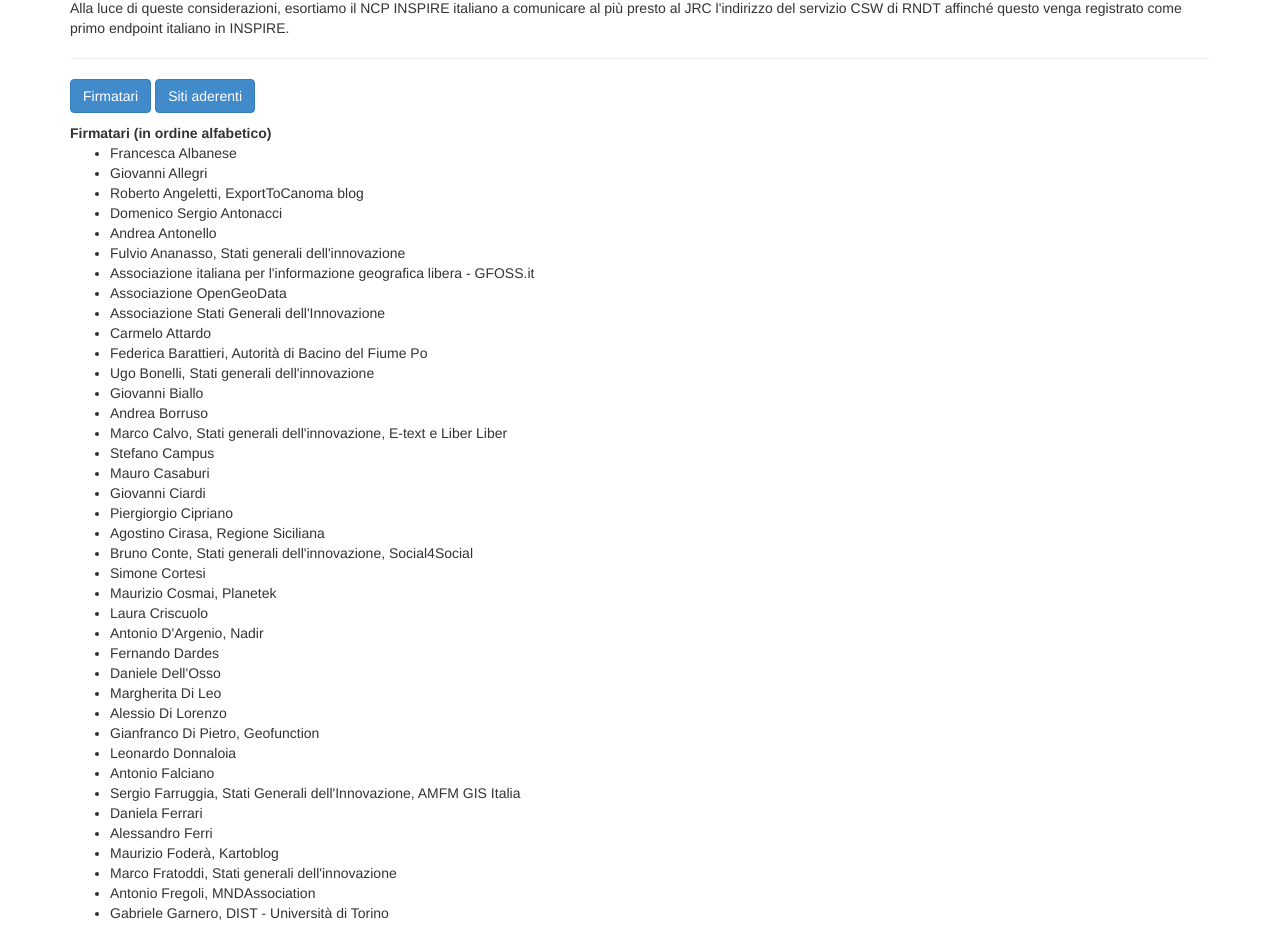
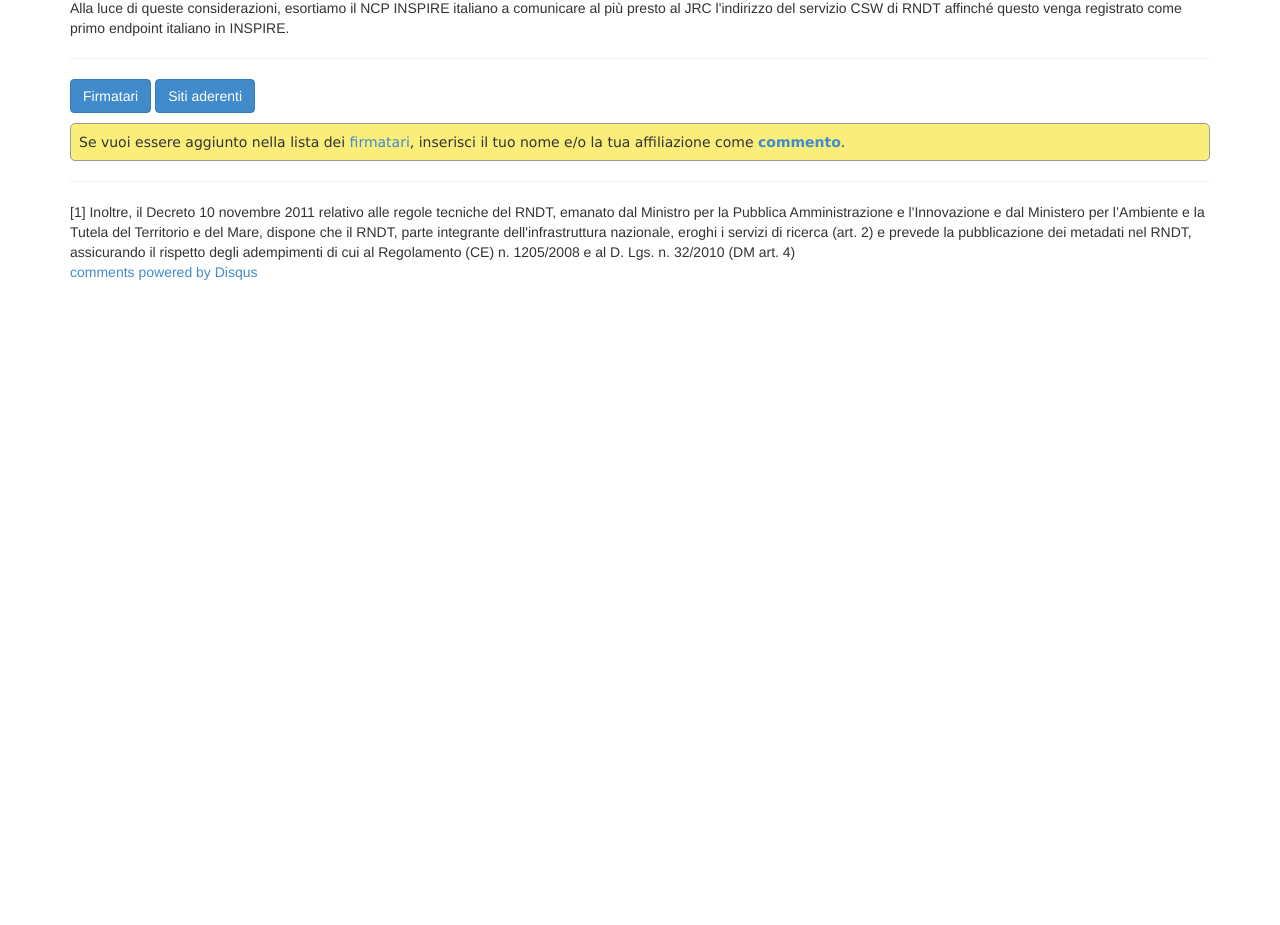
Before and after one commit to aborruso/it4insp, a plain HTML site: page index.html in a window 1280 px wide. Shown: the part 1375-2300 px from the top of the page. After the commit the page ends 1677 px from the top, so only its background shows below. Drawn offline with Linux system fonts and the light colour scheme; a script that the page names is missing.

Commit message:
remove list

```diff
--- a/index.html
+++ b/index.html
@@ -119,7 +119,7 @@
   						<p><a class="btn btn-primary" href="./firme.html">Firmatari</a> <a class="btn btn-primary" href="./siti.html">Siti aderenti</a>
   						</p>
 
-  						<strong>Firmatari (in ordine alfabetico)</strong>
+<!--   						<strong>Firmatari (in ordine alfabetico)</strong>
   						<ul>
   							<li>Francesca Albanese</li>
   							<li>Giovanni Allegri </li>
@@ -214,7 +214,7 @@
   							<li>Franco Vico, AMFM GIS Italia</li>
   							<li>Fabio Vinci, Epsilon Italia</li>
   							<li>Massimo Zotti</li>
-  						</ul>
+  						</ul> -->
   						<p style="background-color: #F9EE7A;border-radius: 5px 5px; -moz-border-radius: 5px 5px; -webkit-border-radius: 5px 5px;  padding: 8px 8px 8px 8px; margin: 5px 0px 5px 0px;border: 1px solid #999999;font-family: Verdana,Arial,Helvetica,sans-serif;">
   							Se vuoi essere aggiunto nella lista dei <a href="./firme.html">firmatari</a>, inserisci il tuo nome e/o la tua affiliazione come <strong> <a href="#firma">commento</a></strong>.
   						</p>
```
